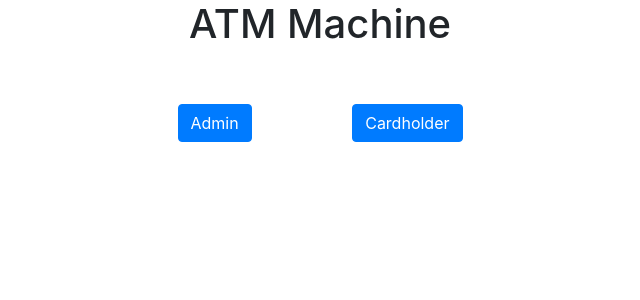
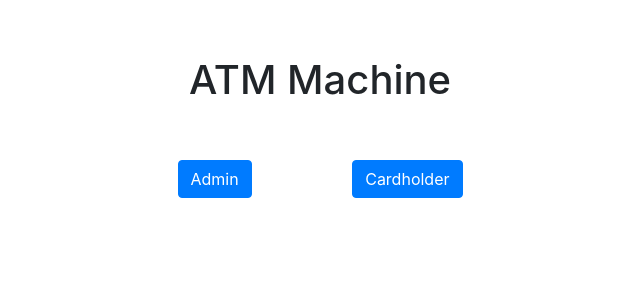
Before and after one commit to Team-NA15/ATM-Project, a Django app: page / in a window 1280 px wide. Shown: the top 300 px of the page, without its empty margins (320-960 px from the left). Run offline with Django 3.2, Linux system fonts and the light colour scheme; some libraries are stand-ins or nearby versions.

Commit message:
remove unused html and fixed top navbar

```diff
--- a/main/templates/main/base.html
+++ b/main/templates/main/base.html
@@ -14,15 +14,13 @@
 </head>
 <body>
     <header class="site-header">
-      <nav class="navbar navbar-expand-md navbar-dark bg-steel fixed-top">
-        <!-- <div class="container"> -->
+      <nav class="navbar navbar-expand-md navbar-dark bg-steel ">
           <a class = 'navbar-brand' href = "{% url 'index'"> ATM </a>
           <button class="navbar-toggler" type="button" data-toggle="collapse" data-target="#navbarToggle" aria-controls="navbarToggle" aria-expanded="false" aria-label="Toggle navigation">
           <span class="navbar-toggler-icon"></span>
           </button>
           <div class="collapse navbar-collapse" id="navbarToggle">
             <div class="navbar-nav mr-auto">
-              <!-- <a class = 'nav-item nav-link' href = '#'> Home </a>  -->
 
             </div>
             <!-- Navbar Right Side -->
@@ -31,7 +29,6 @@
 
             </div>
           </div>
-        <!-- </div> -->
       </nav>
     </header>
     <main role="main" class="container">
--- a/main/templates/main/home.html
+++ b/main/templates/main/home.html
@@ -3,8 +3,6 @@
     <h1 class = 'text-center'> ATM Machine </h1>
     <div class = 'container'>
         <div class = 'justify-content-center'>
-            <!-- <a href = '#' class = 'text-decoration-none'> <button class = 'btn btn-primary m-4'> Admin </button> </a>
-            <a href = '#' class = 'text-decoration-none'> <button class = 'btn btn-primary m-4'> User </button> </a> -->
             <a href = "{% url 'admin-home' %}" class = 'text-decoration-none btn btn-primary m-5'> Admin </a>
             <a href = "{% url 'user-home' %}" class = 'text-decoration-none btn btn-primary m-5'> Cardholder </a>
         </div>
--- a/user/templates/user/base.html
+++ b/user/templates/user/base.html
@@ -15,15 +15,13 @@
 </head>
 <body>
     <header class="site-header">
-      <nav class="navbar navbar-expand-md navbar-dark bg-steel fixed-top">
-        <!-- <div class="container"> -->
+      <nav class="navbar navbar-expand-md navbar-dark bg-steel">
           <a class = 'navbar-brand mr-4' href = "{% url 'index' %}"> ATM </a>
           <button class="navbar-toggler" type="button" data-toggle="collapse" data-target="#navbarToggle" aria-controls="navbarToggle" aria-expanded="false" aria-label="Toggle navigation">
           <span class="navbar-toggler-icon"></span>
           </button>
           <div class="collapse navbar-collapse" id="navbarToggle">
             <div class="navbar-nav mr-auto">
-              <!-- <a class = 'nav-item nav-link' href = '#'> Home </a>  -->
 
             </div>
             <!-- Navbar Right Side -->
@@ -32,7 +30,6 @@
 
             </div>
           </div>
-        <!-- </div> -->
       </nav>
     </header>
     <main role="main" class="container">
```
Also changed, not shown: administrator/templates/administrator/base.html (+3 -4 lines).
